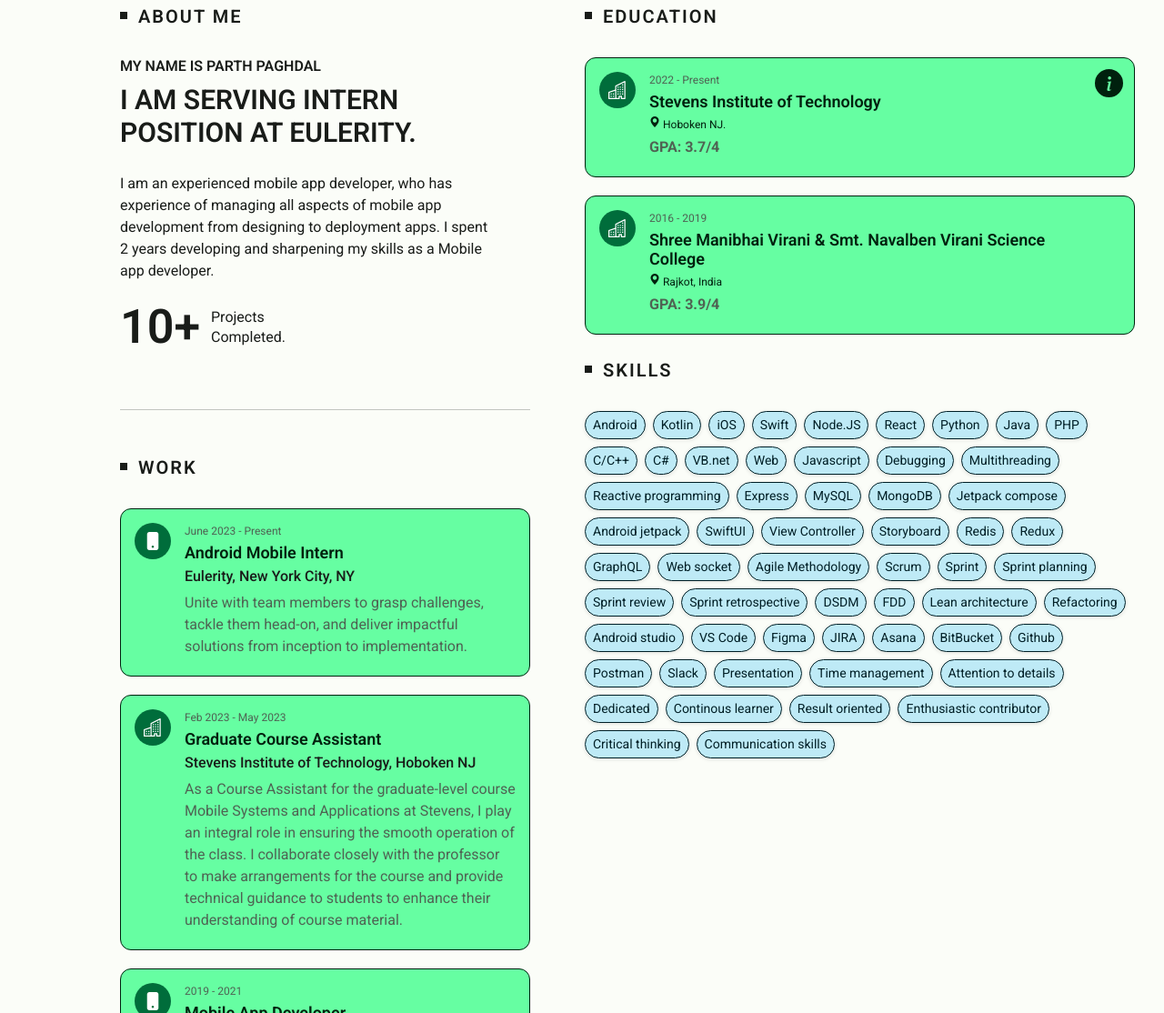
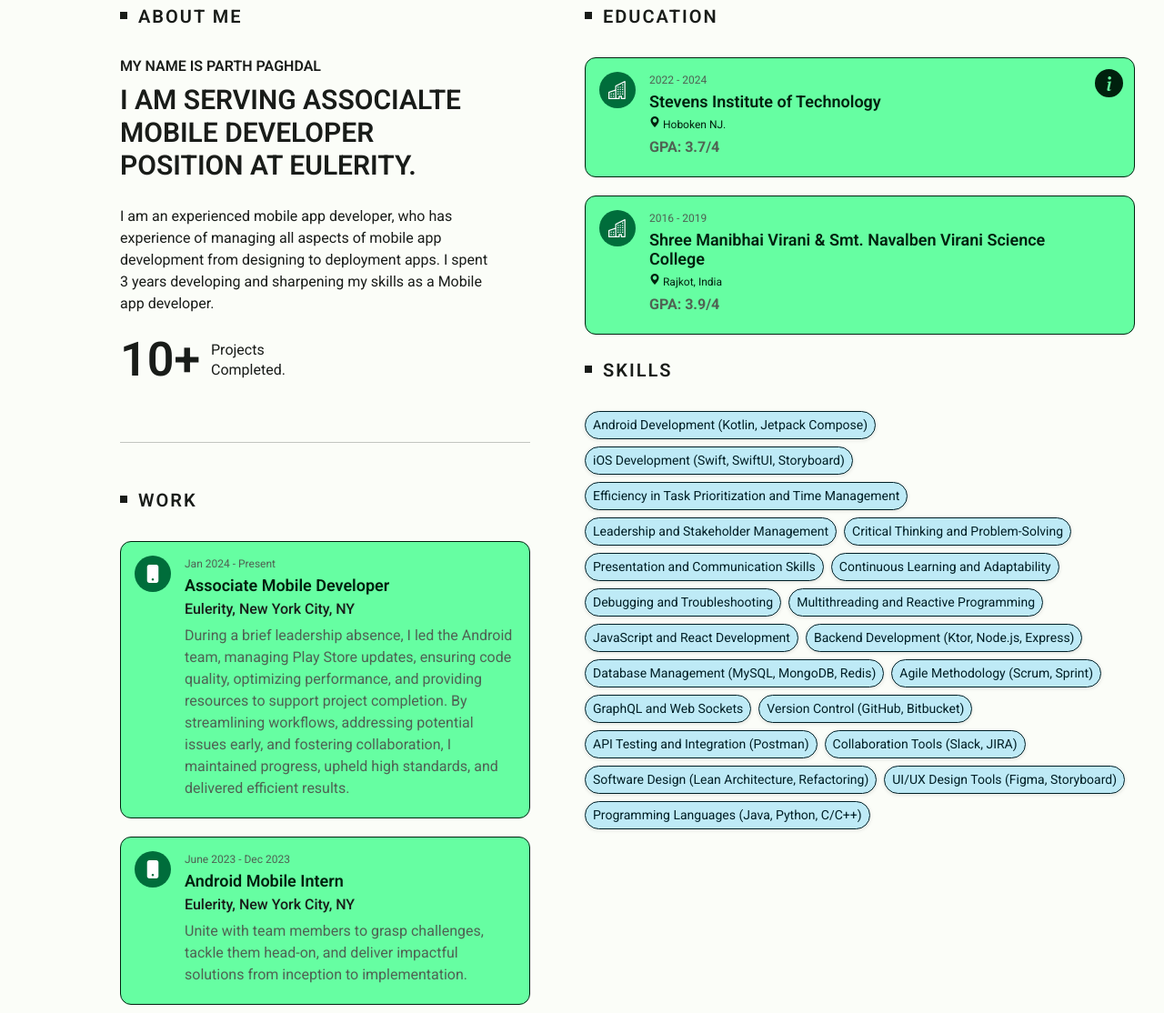
Before and after one commit to parth-paghdal-132/parth-paghdal-132.github.io, a plain HTML site: page index.html in a window 1280 px wide. Shown: the part 897-2011 px from the top of the page at 91% size. Drawn offline with nearby package versions, Linux system fonts and the light colour scheme.

Commit message:
updated content

```diff
--- a/assets/custom.js
+++ b/assets/custom.js
@@ -176,9 +176,9 @@
                     speed: 200,
                     loop: true,
                     strings: [
-                        'Student',
-                        'Developer',
-                        'Agile Developer'
+                        'Graduate Student',
+                        'Agile Developer',
+                        'Team Player'
                     ],
                     breakLines: false
                 });
--- a/index.html
+++ b/index.html
@@ -1,8 +1,11 @@
 <html>
     <head>
-        <title>Welcome to my site</title>
+        <title>Parth Paghdal Tech Portfolio</title>
         <link href="./style.css" rel="stylesheet">
-        <link rel="icon" href="./assets/icon.svg"/>
+         <!-- Default Icon -->
+        <link rel="icon" href="./assets/icon-light.svg" type="image/svg+xml" media="(prefers-color-scheme: light)">
+        <!-- Dark Mode Icon -->
+        <link rel="icon" href="./assets/icon-dark.svg" type="image/svg+xml" media="(prefers-color-scheme: dark)">
     </head>
     <body>
         <header class="main-header d-lg-none">
@@ -174,8 +177,8 @@
                                 </div>
                                 <div class="about-me-text pb-5">
                                     <h3>My Name Is Parth Paghdal</h3>
-                                    <h5>I am serving Intern position at Eulerity.</h5>
-                                    <p> I am an experienced mobile app developer, who has experience of managing all aspects of mobile app development from designing to deployment apps. I spent 2 years developing and sharpening my skills as a Mobile app developer. </p>
+                                    <h5>I am serving Associalte Mobile Developer position at Eulerity.</h5>
+                                    <p> I am an experienced mobile app developer, who has experience of managing all aspects of mobile app development from designing to deployment apps. I spent 3 years developing and sharpening my skills as a Mobile app developer. </p>
                                     <div class="row pt-2">
                                         <div class="col-auto">
                                             <div class="a-count">
@@ -195,7 +198,16 @@
                                             <div class="icon">
                                                 <i class="bi bi-phone-fill"></i>
                                             </div>
-                                            <span class="time">June 2023 - Present</span>
+                                            <span class="time">Jan 2024 - Present</span>
+                                            <h5>Associate Mobile Developer</h5>
+                                            <h6>Eulerity, New York City, NY</h6>
+                                            <p>During a brief leadership absence, I led the Android team, managing Play Store updates, ensuring code quality, optimizing performance, and providing resources to support project completion. By streamlining workflows, addressing potential issues early, and fostering collaboration, I maintained progress, upheld high standards, and delivered efficient results.</p>
+                                        </li>
+                                        <li>
+                                            <div class="icon">
+                                                <i class="bi bi-phone-fill"></i>
+                                            </div>
+                                            <span class="time">June 2023 - Dec 2023</span>
                                             <h5>Android Mobile Intern</h5>
                                             <h6>Eulerity, New York City, NY</h6>
                                             <p>Unite with team members to grasp challenges, tackle them head-on, and deliver impactful solutions from inception to implementation.</p>
@@ -235,7 +247,7 @@
                                                     <div class="icon">
                                                         <i class="bi bi-building"></i>
                                                     </div>
-                                                    <span class="time">2022 - Present</span>
+                                                    <span class="time">2022 - 2024</span>
                                                     <h5>Stevens Institute of Technology</h5>
                                                     <p class="location"><i class="bi bi-geo-alt-fill"></i>&nbsp;Hoboken NJ.</p>
                                                     <p><strong>GPA: 3.7/4</strong></p>
@@ -260,64 +272,28 @@
                                             <span>Skills</span>
                                         </div>
                                         <div class="chip-group">
-                                            <span class="chip">Android</span>
-                                            <span class="chip">Kotlin</span>
-                                            <span class="chip">iOS</span>
-                                            <span class="chip">Swift</span>
-                                            <span class="chip">Node.JS</span>
-                                            <span class="chip">React</span>
-                                            <span class="chip">Python</span>
-                                            <span class="chip">Java</span>
-                                            <span class="chip">PHP</span>
-                                            <span class="chip">C/C++</span>
-                                            <span class="chip">C#</span>
-                                            <span class="chip">VB.net</span>
-                                            <span class="chip">Web</span>
-                                            <span class="chip">Javascript</span>
-                                            <span class="chip">Debugging</span>
-                                            <span class="chip">Multithreading</span>
-                                            <span class="chip">Reactive programming</span>
-                                            <span class="chip">Express</span>
-                                            <span class="chip">MySQL</span>
-                                            <span class="chip">MongoDB</span>
-                                            <span class="chip">Jetpack compose</span>
-                                            <span class="chip">Android jetpack</span>
-                                            <span class="chip">SwiftUI</span>
-                                            <span class="chip">View Controller</span>
-                                            <span class="chip">Storyboard</span>
-                                            <span class="chip">Redis</span>
-                                            <span class="chip">Redux</span>
-                                            <span class="chip">GraphQL</span>
-                                            <span class="chip">Web socket</span>
-                                            <span class="chip">Agile Methodology</span>
-                                            <span class="chip">Scrum</span>
-                                            <span class="chip">Sprint</span>
-                                            <span class="chip">Sprint planning</span>
-                                            <span class="chip">Sprint review</span>
-                                            <span class="chip">Sprint retrospective</span>
-                                            <span class="chip">DSDM</span>
-                                            <span class="chip">FDD</span>
-                                            <span class="chip">Lean architecture</span>
-                                            <span class="chip">Refactoring</span>
-                                            <span class="chip">Android studio</span>
-                                            <span class="chip">VS Code</span>
-                                            <span class="chip">Figma</span>
-                                            <span class="chip">JIRA</span>
-                                            <span class="chip">Asana</span>
-                                            <span class="chip">BitBucket</span>
-                                            <span class="chip">Github</span>
-                                            <span class="chip">Postman</span>
-                                            <span class="chip">Slack</span>
-                                            <span class="chip">Presentation</span>
-                                            <span class="chip">Time management</span>
-                                            <span class="chip">Attention to details</span>
-                                            <span class="chip">Dedicated</span>
-                                            <span class="chip">Continous learner</span>
-                                            <span class="chip">Result oriented</span>
-                                            <span class="chip">Enthusiastic contributor</span>
-                                            <span class="chip">Critical thinking</span>
-                                            <span class="chip">Communication skills</span>
-                                        </div>
+                                            <span class="chip">Android Development (Kotlin, Jetpack Compose)</span>
+                                            <span class="chip">iOS Development (Swift, SwiftUI, Storyboard)</span>
+                                            <span class="chip">Efficiency in Task Prioritization and Time Management</span>
+                                            <span class="chip">Leadership and Stakeholder Management</span>
+                                            <span class="chip">Critical Thinking and Problem-Solving</span>
+                                            <span class="chip">Presentation and Communication Skills</span>
+                                            <span class="chip">Continuous Learning and Adaptability</span>
+                                            <span class="chip">Debugging and Troubleshooting</span>
+                                            <span class="chip">Multithreading and Reactive Programming</span>
+                                            <span class="chip">JavaScript and React Development</span>
+                                            <span class="chip">Backend Development (Ktor, Node.js, Express)</span>
+                                            <span class="chip">Database Management (MySQL, MongoDB, Redis)</span>
+                                            <span class="chip">Agile Methodology (Scrum, Sprint)</span>
+                                            <span class="chip">GraphQL and Web Sockets</span>
+                                            <span class="chip">Version Control (GitHub, Bitbucket)</span>
+                                            <span class="chip">API Testing and Integration (Postman)</span>
+                                            <span class="chip">Collaboration Tools (Slack, JIRA)</span>
+                                            <span class="chip">Software Design (Lean Architecture, Refactoring)</span>
+                                            <span class="chip">UI/UX Design Tools (Figma, Storyboard)</span>
+                                            <span class="chip">Programming Languages (Java, Python, C/C++)</span>
+                                          </div>
+
                                     </div>
                                 </div>
                             </div>
```
Also changed, not shown: assets/icon-dark.svg (renamed from assets/icon.svg), assets/icon-light.svg (added), 1 other file.
